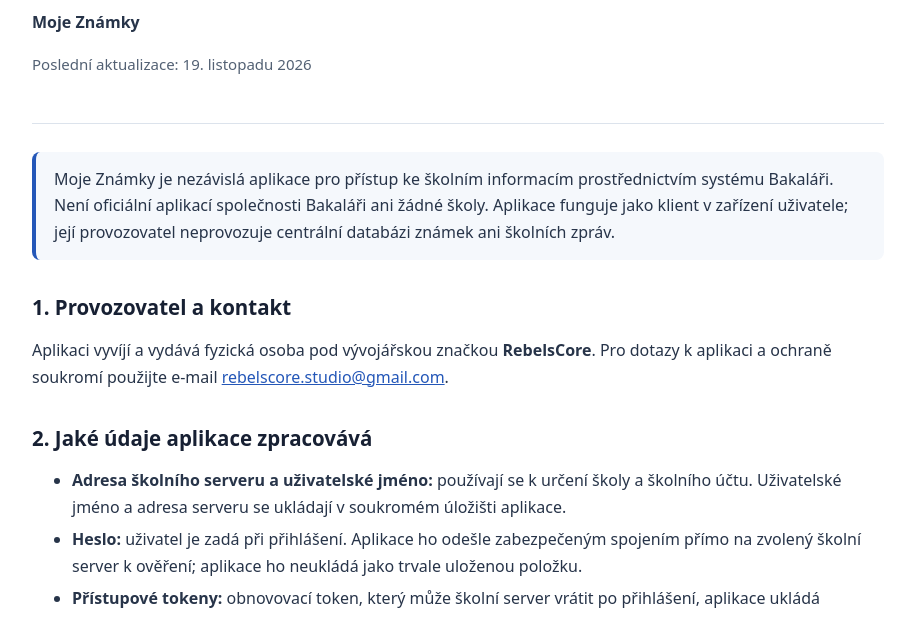
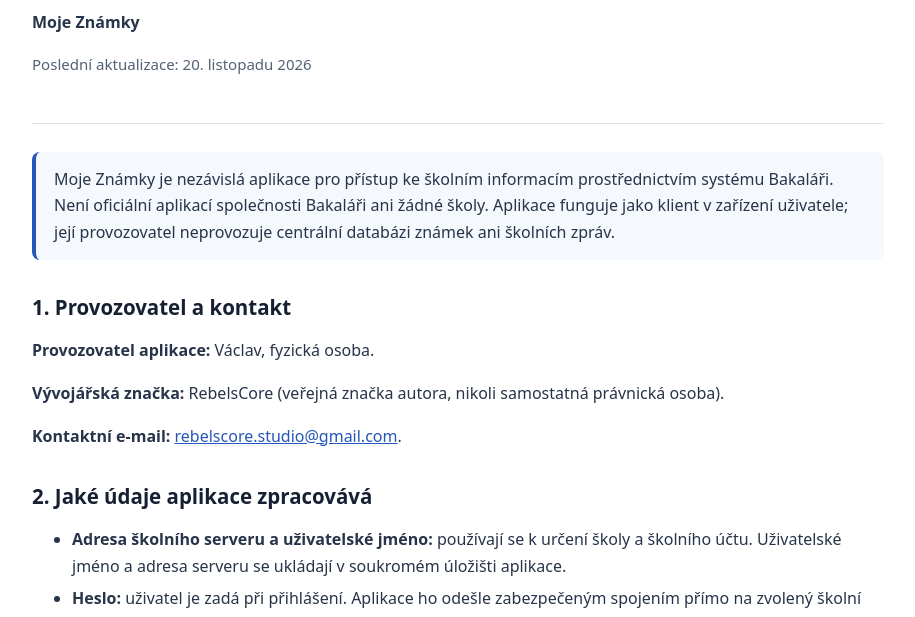
Before and after one commit to rebelscorestudio/moje-znamky-privacy, a plain HTML site: page index.html in a window 1280 px wide. Shown: the part 183-800 px from the top of the page, without its empty margins (182-1097 px from the left). Drawn offline with Linux system fonts and the light colour scheme.

Commit message:
Add app operator details to privacy policy page

```diff
--- a/index.html
+++ b/index.html
@@ -24,14 +24,15 @@
   <p class="meta">RebelsCore · Android aplikace</p>
   <h1>Zásady ochrany osobních údajů</h1>
   <p><strong>Moje Známky</strong></p>
-  <p class="meta">Poslední aktualizace: 19. listopadu 2026</p>
+  <p class="meta">Poslední aktualizace: 20. listopadu 2026</p>
 </header>
 
 <p class="note">Moje Známky je nezávislá aplikace pro přístup ke školním informacím prostřednictvím systému Bakaláři. Není oficiální aplikací společnosti Bakaláři ani žádné školy. Aplikace funguje jako klient v zařízení uživatele; její provozovatel neprovozuje centrální databázi známek ani školních zpráv.</p>
 
 <h2>1. Provozovatel a kontakt</h2>
-<p>Aplikaci vyvíjí a vydává fyzická osoba pod vývojářskou značkou <strong>RebelsCore</strong>. Pro dotazy k aplikaci a ochraně soukromí použijte e-mail <a href="mailto:rebelscore.studio@gmail.com">rebelscore.studio@gmail.com</a>.</p>
-<!-- Před produkčním vydáním doplňte do této části celé právní jméno provozovatele. GDPR čl. 13 vyžaduje identitu správce; značka RebelsCore sama o sobě není právní identitou fyzické osoby. -->
+<p><strong>Provozovatel aplikace:</strong> Václav, fyzická osoba.</p>
+<p><strong>Vývojářská značka:</strong> RebelsCore (veřejná značka autora, nikoli samostatná právnická osoba).</p>
+<p><strong>Kontaktní e-mail:</strong> <a href="mailto:rebelscore.studio@gmail.com">rebelscore.studio@gmail.com</a>.</p>
 
 <h2>2. Jaké údaje aplikace zpracovává</h2>
 <ul>
```
